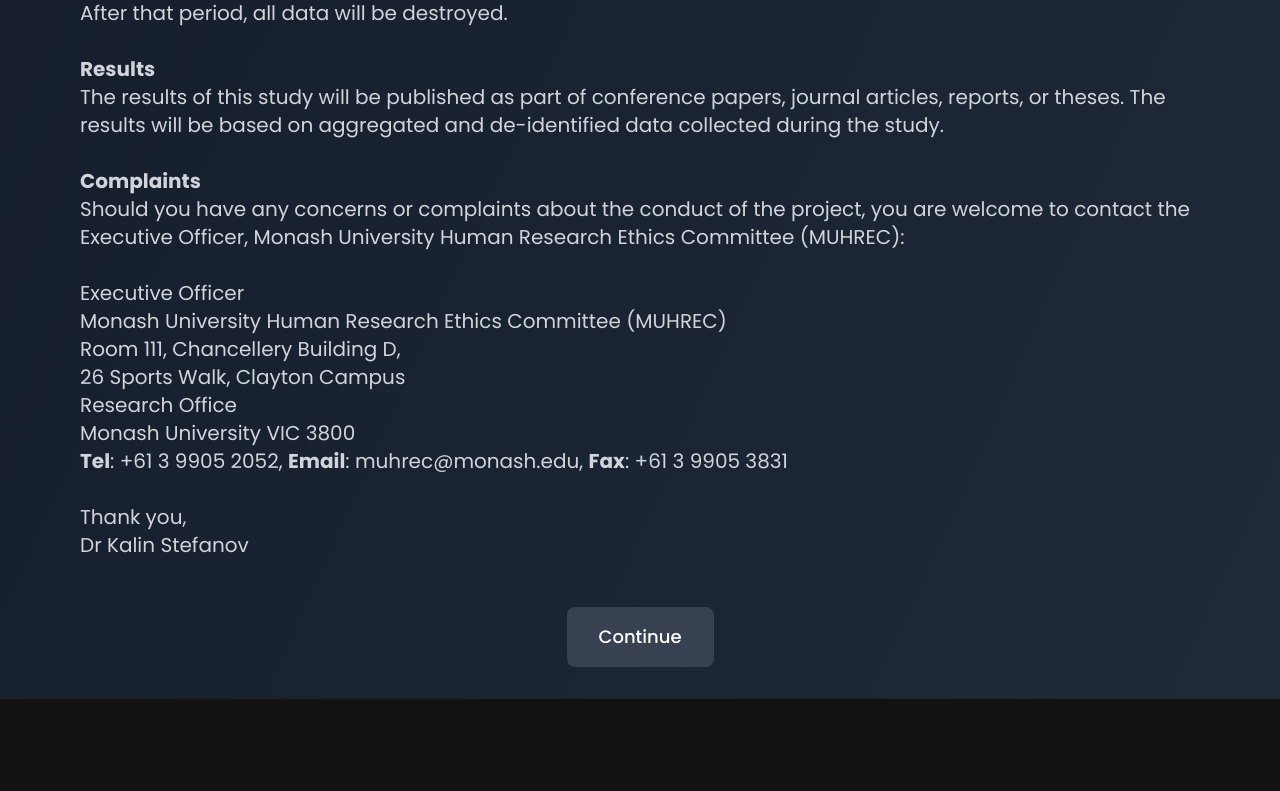
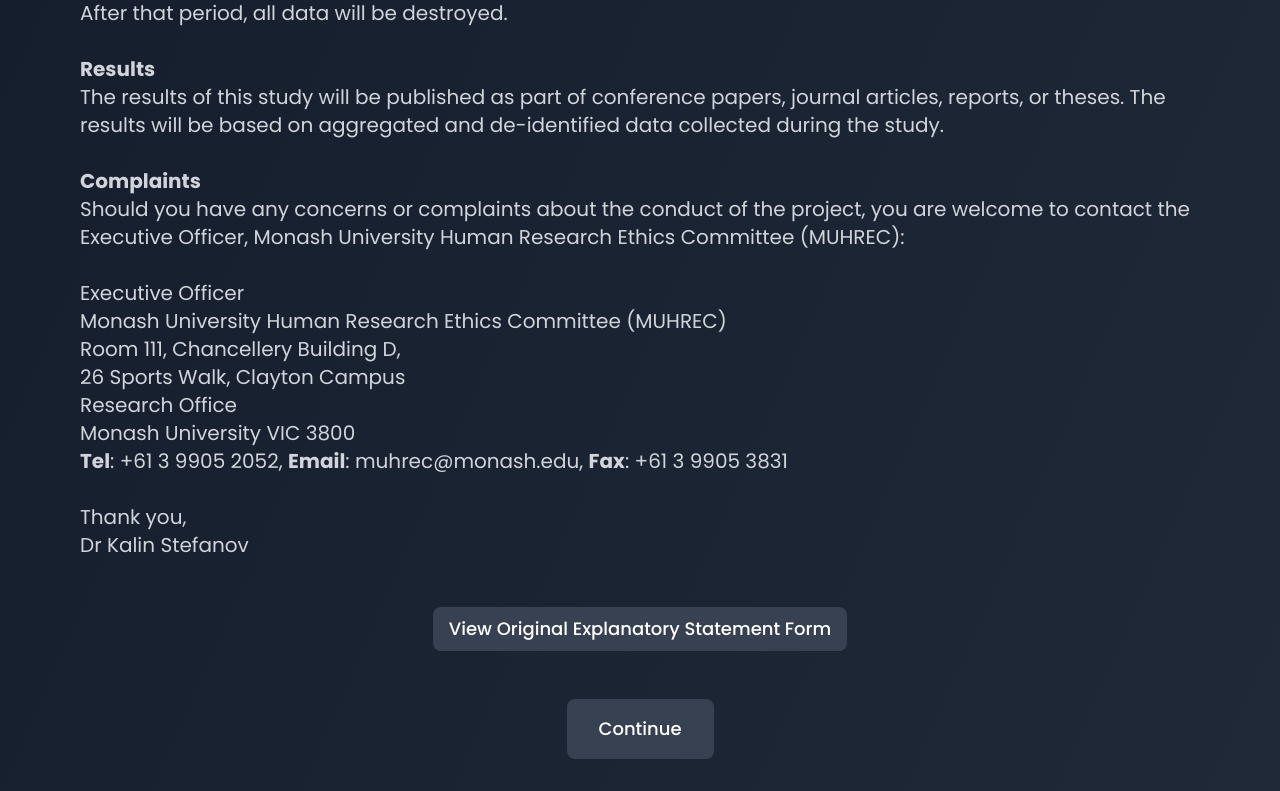
Before and after one commit to adatiaaman/deepfake-survey, a React (Vite) app in the folder client/: page /statement in a window 1280 px wide. Shown: the part 2129-2920 px from the top of the page. Before the commit the page ends 2828 px from the top, so only its background shows below. Built offline with nearby package versions, Linux system fonts and the light colour scheme; no server answers.

Commit message:
upd statemetn page

```diff
--- a/client/src/components/Statement.jsx
+++ b/client/src/components/Statement.jsx
@@ -1,7 +1,7 @@
 import React, { useState, useEffect, useRef } from 'react';
 
-import { useAuth } from "../contexts/AuthContext";
-import { useNavigate } from "react-router-dom";
+
+import ExplanatoryStatementHumanEthics from '../ExplanatoryStatementHumanEthics.pdf';
 
 const Statement = () => {
 
@@ -79,6 +79,14 @@
                     Thank you, <br />
                     Dr Kalin Stefanov
                 </p>
+
+                <div className='flex justify-center mb-6'>
+                <a className='bg-gray-700 text-white rounded-lg px-4 py-2 text-lg font-medium mb-6' href={ExplanatoryStatementHumanEthics} target="_blank"
+                    rel="noreferrer">
+                    View Original Explanatory Statement Form
+                </a>
+            </div>
+
                 <div className="flex justify-center">
                     <a
                         href="/consent"
@@ -86,8 +94,6 @@
                     >
                         Continue
                     </a>
-
-
                 </div>
             </div>
         </div>
```
Also changed, not shown: 1 other file (tests, documents, lock files or other folders).
